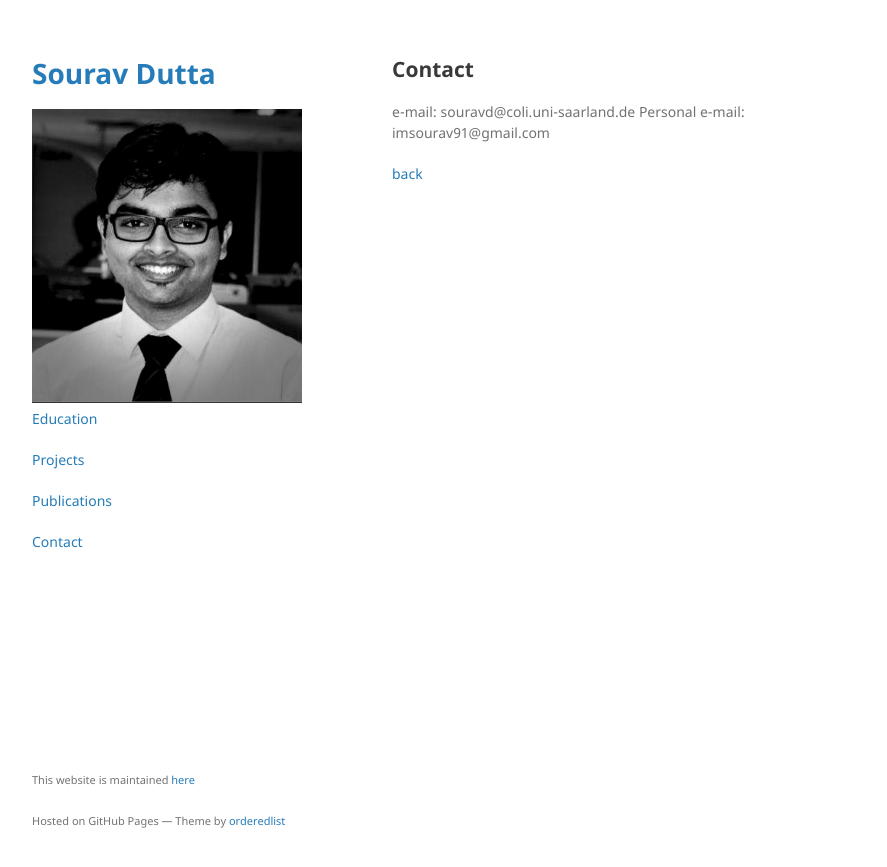
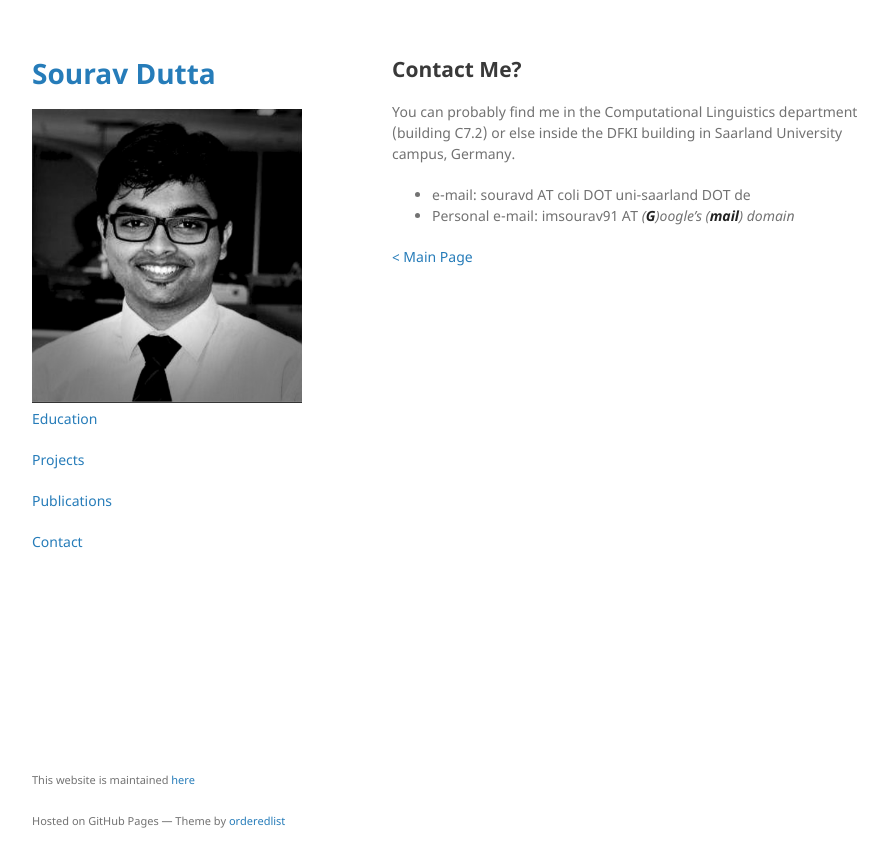
Before and after one commit to SouravDutta91/souravdutta91.github.io, a Jekyll site: the page built from contact.md, in a window 1280 px wide. Shown: the top 867 px of the page, without its empty margins (178-1065 px from the left). Built offline with Jekyll 4.4.1, drawn with Linux system fonts in a browser that asks for light colours; our own code applies the rules of GitHub Pages for plain Markdown files.

Commit message:
contact page

```diff
--- a/contact.md
+++ b/contact.md
@@ -2,9 +2,13 @@
 layout: default
 ---
 
-## Contact
+## Contact Me?
 
-e-mail: souravd@coli.uni-saarland.de
-Personal e-mail: imsourav91@gmail.com
 
-[back](./)
+You can probably find me in the Computational Linguistics department (building C7.2) or else inside the DFKI building in Saarland University campus, Germany.
+
+
+* e-mail: souravd AT coli DOT uni-saarland DOT de
+* Personal e-mail: imsourav91 AT *(__G__)oogle's (__mail__) domain*
+
+[< Main Page](./)
```
